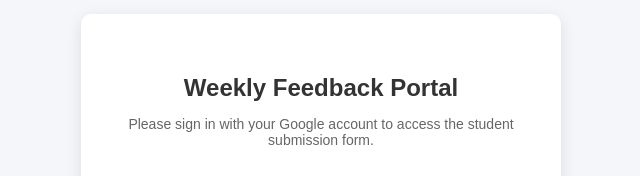
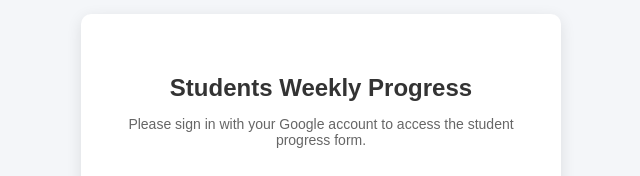
Before and after one commit to Dalpedil/student-feedback-app, a website: page public/login.html in a window 1280 px wide. Shown: the part 264-440 px from the top of the page, without its empty margins (319-959 px from the left). Drawn offline with Linux system fonts and the light colour scheme.

Commit message:
Update login.html

```diff
--- a/public/login.html
+++ b/public/login.html
@@ -3,7 +3,7 @@
 <head>
   <meta charset="UTF-8">
   <meta name="viewport" content="width=device-width, initial-scale=1.0">
-  <title>Login - Student Feedback Portal</title>
+  <title>Students Weekly Progress - Login</title>
   <style>
     body {
       font-family: Arial, sans-serif;
@@ -61,8 +61,8 @@
 </head>
 <body>
   <div class="login-card">
-    <h2>Weekly Feedback Portal</h2>
-    <p>Please sign in with your Google account to access the student submission form.</p>
+    <h2>Students Weekly Progress</h2>
+    <p>Please sign in with your Google account to access the student progress form.</p>
 
     <a href="/auth/google" class="google-btn">
       <svg class="google-icon" viewBox="0 0 18 18">
```
